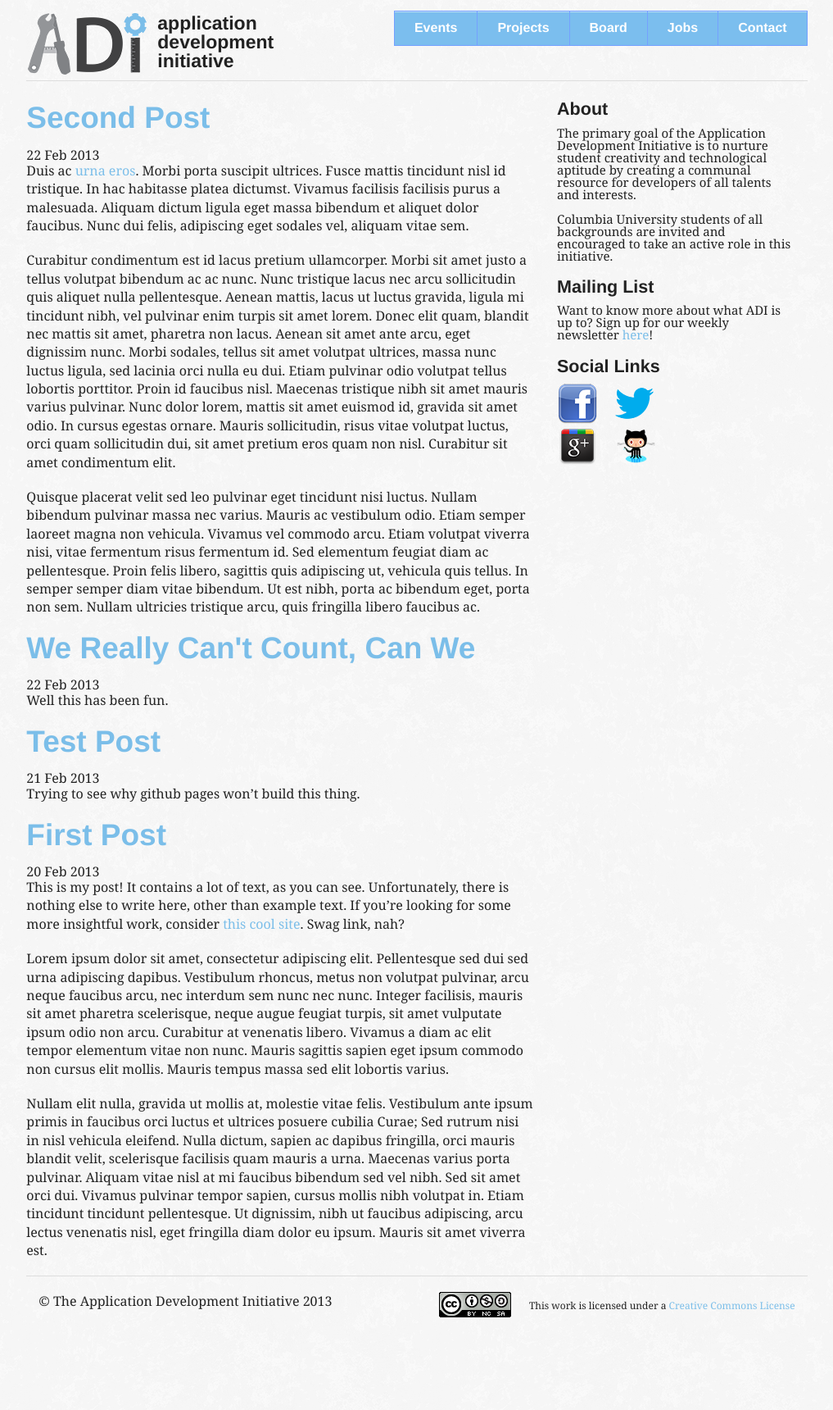
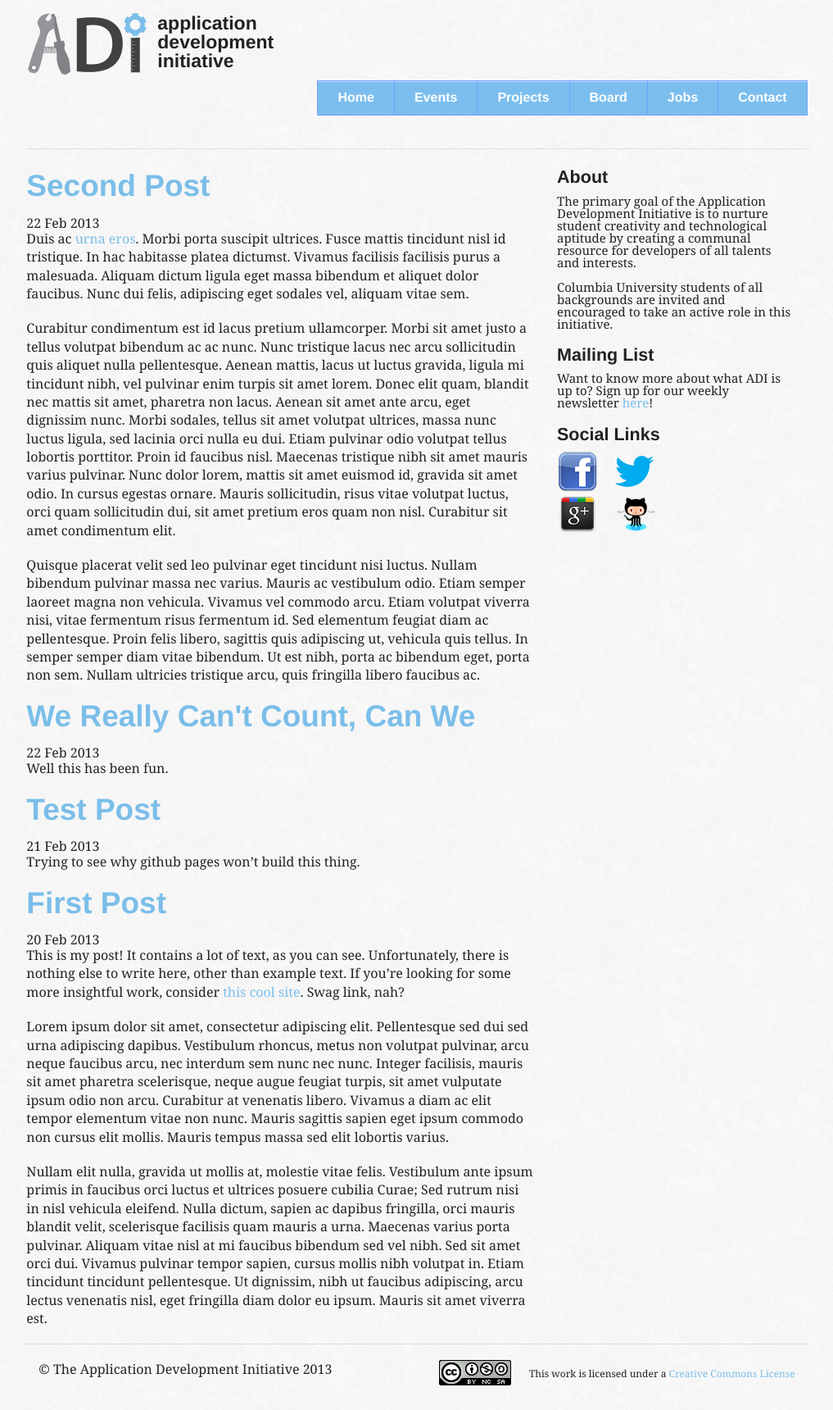
Before and after one commit to adicu/adicu.github.com-dep, a Jekyll site: the page built from index.html, in a window 1280 px wide. Shown: the whole page at 82% size, without its empty margins (131-1148 px from the left). Built offline with Jekyll 4.4.1, drawn with Linux system fonts in a browser that asks for light colours; before the commit the page ends 1637 px from its top, so only the background shows below that.

Commit message:
add button to go home

```diff
--- a/_layouts/default.html
+++ b/_layouts/default.html
@@ -35,6 +35,7 @@
     <div class="nav-bar">
     <div class="large-9 columns">
       <ul class="button-group right">
+        <li><a href="/" class="button">Home</a></li>
         <li><a href="/events.html" class="button">Events</a></li>
         <li><a href="/projects.html" class="button">Projects</a></li>
         <li><a href="/board.html" class="button">Board</a></li>
```
